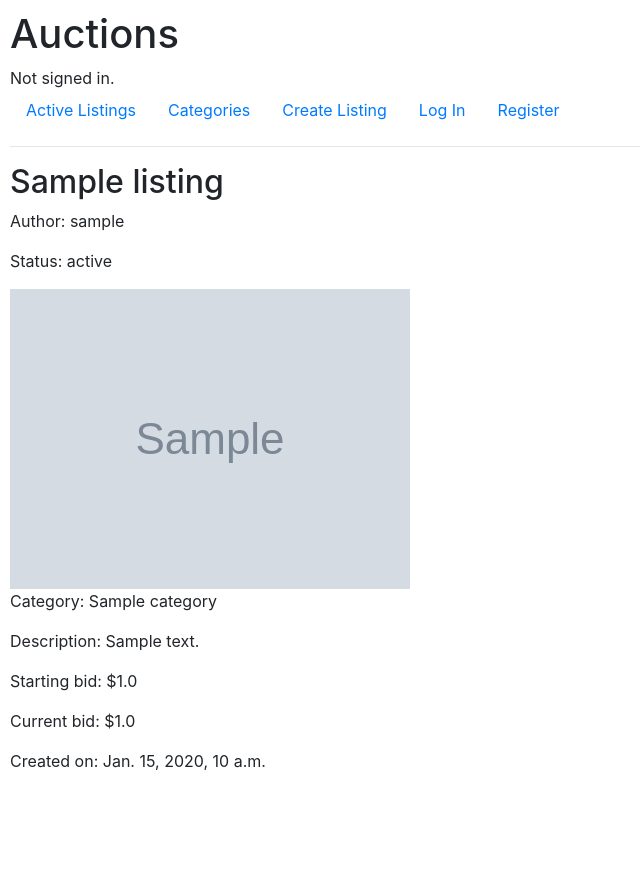
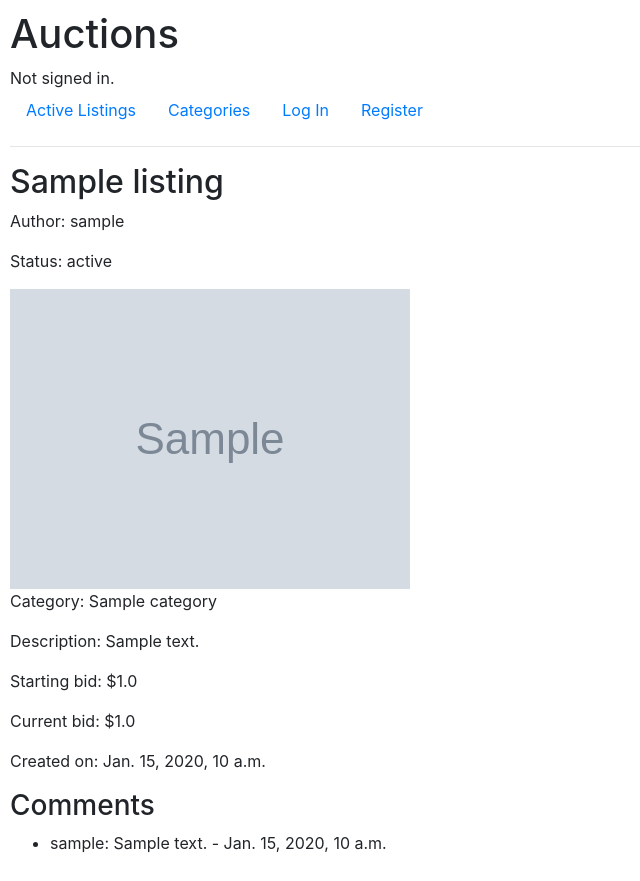
Before and after one commit to HugaidaS/Harvard-CS50W, a Django app: page /listings/1 in a window 1280 px wide. Shown: the whole page, without its empty margins (0-640 px from the left). Before the commit the page ends 770 px from the top, so only its background shows below. Run offline with Django 3.2, Linux system fonts and the light colour scheme; tables that the repository leaves empty hold one stand-in row (values such as "Sample post"); grey boxes marked "Sample" are stand-in pictures; some libraries are stand-ins or nearby versions.

Commit message:
adjusted models, added comments functionality, watchlist and bidding functionality

```diff
--- a/commerce/auctions/models.py
+++ b/commerce/auctions/models.py
@@ -26,7 +26,6 @@ class Listing(models.Model):
     description = models.TextField(blank=True)
     starting_bid = models.FloatField()
     status = models.CharField(max_length=10, choices=LISTING_STATUS, default='active')
-    current_bid = models.FloatField(blank=True, null=True, default=0)
     creation_date = models.DateTimeField(default=timezone.now)
     image_url = models.URLField(blank=True)
     category = models.ForeignKey(Category, on_delete=models.CASCADE, related_name='listings')
@@ -42,7 +41,7 @@ class Bid(models.Model):
     date = models.DateTimeField(default=timezone.now)
 
     def __str__(self):
-        return f"Bid of {self.value} on {self.listing_item.title}"
+        return f"{self.value}"
 
 
 class Comment(models.Model):
--- a/commerce/auctions/templates/auctions/layout.html
+++ b/commerce/auctions/templates/auctions/layout.html
@@ -23,9 +23,14 @@
             <li class="nav-item">
                 <a class="nav-link" href="{% url 'categories' %}">Categories</a>
             </li>
+            {% if user.is_authenticated %}
+            <li class="nav-item">
+                <a class="nav-link" href="{% url 'watchlist' %}">Watchlist</a>
+            </li>
             <li class="nav-item">
                 <a class="nav-link" href="{% url 'create' %}">Create Listing</a>
             </li>
+            {% endif %}
             {% if user.is_authenticated %}
                 <li class="nav-item">
                     <a class="nav-link" href="{% url 'logout' %}">Log Out</a>
--- a/commerce/auctions/templates/auctions/listing.html
+++ b/commerce/auctions/templates/auctions/listing.html
@@ -3,8 +3,16 @@
 {% block body %}
     <h2>{{ listing.title }}</h2>
     <!-- If current user is an author, show edit button -->
-    {% if isUserAuthor %}
-        <a href="{% url 'edit' listing.id %}">Edit Listing</a>
+    {% if user.is_authenticated %}
+        {% if isUserAuthor %}
+            <a href="{% url 'edit' listing.id %}">Edit Listing</a>
+        {% endif %}
+        <!-- Add or remove the listing from watchList -->
+        {% if isOnWatchList %}
+            <a href="{% url 'remove_from_watchlist' listing.id %}">Remove from Watchlist</a>
+        {% else %}
+            <a href="{% url 'add_to_watchlist' listing.id %}">Add to Watchlist</a>
+        {% endif %}
     {% endif %}
     <p>Author: {{ listing.author }}</p>
     <p>Status: {{ listing.status }}</p>
@@ -12,15 +20,39 @@
     <p>Category: {{ listing.category }}</p>
     <p>Description: {{ listing.description }}</p>
     <p>Starting bid: ${{ listing.starting_bid }}</p>
-    <p>Current bid: ${{ listing.current_bid }}</p>
+    <p>Current bid: ${{ current_bid }}</p>
     <!--Creation date -->
     <p>Created on: {{ listing.creation_date }}</p>
 
-    <!--If the user is the author of the listing, show a link to edit the listing -->
-    {% if user.is_authenticated and user.username == listing.author %}
-        <a href="{% url 'edit' listing.id %}">Edit Listing</a>
+    {% if user.is_authenticated %}
+        <!-- If the listing is active, show the bid form -->
+        {% if listing.status == 'active' %}
+            <form action="{% url 'bid' listing.id %}" method="post">
+                {% csrf_token %}
+                <input type="number" name="bid" step="0.01" min="{{ listing.current_bid }}" placeholder="Place a bid">
+                <input type="submit" value="Place Bid">
+            </form>
+        {% endif %}
     {% endif %}
 
+    <!-- Comment section , comment form and comments block below -->
+    {% if user.is_authenticated %}
+        <form action="{% url 'comment' listing.id %}" method="post">
+            {% csrf_token %}
+            <textarea name="comment" rows="4" cols="50" placeholder="Add a comment"></textarea>
+            <input type="submit" value="Add Comment">
+        </form>
+    {% endif %}
 
+    {% if comments %}
+        <h3>Comments</h3>
+        <ul>
+            {% for comment in comments %}
+                <li>{{ comment.author }}: {{ comment.comment }} - {{ comment.creation_date }}</li>
+            {% endfor %}
+        </ul>
+    {% else %}
+        <p>No comments yet.</p>
+    {% endif %}
 
 {% endblock %}
--- a/commerce/auctions/urls.py
+++ b/commerce/auctions/urls.py
@@ -12,4 +12,9 @@ urlpatterns = [
     path("listings/<int:listing_id>", views.listing, name="listing"),
     path("create", views.create, name="create"),
     path("edit/<int:listing_id>", views.edit_listing, name="edit"),
+    path("watchlist", views.watchlist, name="watchlist"),
+    path("add_to_watchlist/<int:listing_id>", views.add_to_watchlist, name="add_to_watchlist"),
+    path("remove_from_watchlist/<int:listing_id>", views.remove_from_watchlist, name="remove_from_watchlist"),
+    path("comment/<int:listing_id>", views.comment, name="comment"),
+    path("bid/<int:listing_id>", views.bid, name="bid"),
 ]
--- a/commerce/auctions/views.py
+++ b/commerce/auctions/views.py
@@ -7,7 +7,7 @@ from django import forms
 
 
 from .forms import ListingForm
-from .models import User, Category, Listing, LISTING_STATUS
+from .models import User, Category, Listing, LISTING_STATUS, Comment, Bid
 
 
 def index(request):
@@ -98,7 +98,20 @@ def create(request):
 def listing(request, listing_id):
     listing = Listing.objects.get(id=listing_id)
     isUserAuthor = request.user == listing.author
-    return render(request, 'auctions/listing.html', {'listing': listing, 'isUserAuthor': isUserAuthor})
+    isOnWatchList = False
+    comments = Comment.objects.filter(listing_item=listing)
+    current_bid = Bid.objects.filter(listing_item=listing).order_by('-value').first()
+
+    if request.user.is_authenticated:
+        isOnWatchList = request.user.watchlist.filter(id=listing_id)
+
+    return render(request, 'auctions/listing.html', {
+    'listing': listing,
+    'isUserAuthor': isUserAuthor,
+    'isOnWatchList': isOnWatchList,
+    'comments': comments,
+    'current_bid': current_bid if current_bid else listing.starting_bid
+    })
 
 def edit_listing(request, listing_id):
     listing = Listing.objects.get(id=listing_id)
@@ -110,16 +123,6 @@ def edit_listing(request, listing_id):
     else:
         form = ListingForm(instance=listing, author=request.user)
     return render(request, 'auctions/edit_listing.html', {'form': form, 'listing': listing})
-
-def add_watchlist(request, listing_id):
-    listing = Listing.objects.get(id=listing_id)
-    request.user.watchlist.add(listing)
-    return redirect('listing', listing_id=listing_id)
-
-def remove_watchlist(request, listing_id):
-    listing = Listing.objects.get(id=listing_id)
-    request.user.watchlist.remove(listing)
-    return redirect('listing', listing_id=listing_id)
 
 # edit or create comment
 def comment(request, listing_id):
@@ -136,17 +139,21 @@ def bid(request, listing_id):
         Bid.objects.create(listing_item=listing, bidder=request.user, value=bid)
     return redirect('listing', listing_id=listing_id)
 
-def update_status(request, listing_id, status):
-    listing = Listing.objects.get(id=listing_id)
-    listing.status = status
-    listing.save()
-    return redirect('index')
-
 def delete(request, listing_id):
     listing = Listing.objects.get(id=listing_id)
     listing.delete()
     return redirect('index')
 
+def add_to_watchlist(request, listing_id):
+    listing = Listing.objects.get(id=listing_id)
+    request.user.watchlist.add(listing)
+    return redirect('listing', listing_id=listing_id)
+
+def remove_from_watchlist(request, listing_id):
+    listing = Listing.objects.get(id=listing_id)
+    request.user.watchlist.remove(listing)
+    return redirect('listing', listing_id=listing_id)
+
 def watchlist(request):
     watchlist = request.user.watchlist.all()
-    return render(request, 'auctions/watchlist.html', {'watchlist': watchlist})
+    return render(request, 'auctions/index.html', {'listings': watchlist})
```
Also changed, not shown: commerce/auctions/templates/auctions/index.html (+11 -7 lines), commerce/auctions/migrations/0007_listing_winner.py (added), commerce/auctions/migrations/0008_remove_listing_winner.py (added), commerce/auctions/migrations/0009_remove_listing_current_bid.py (added).
